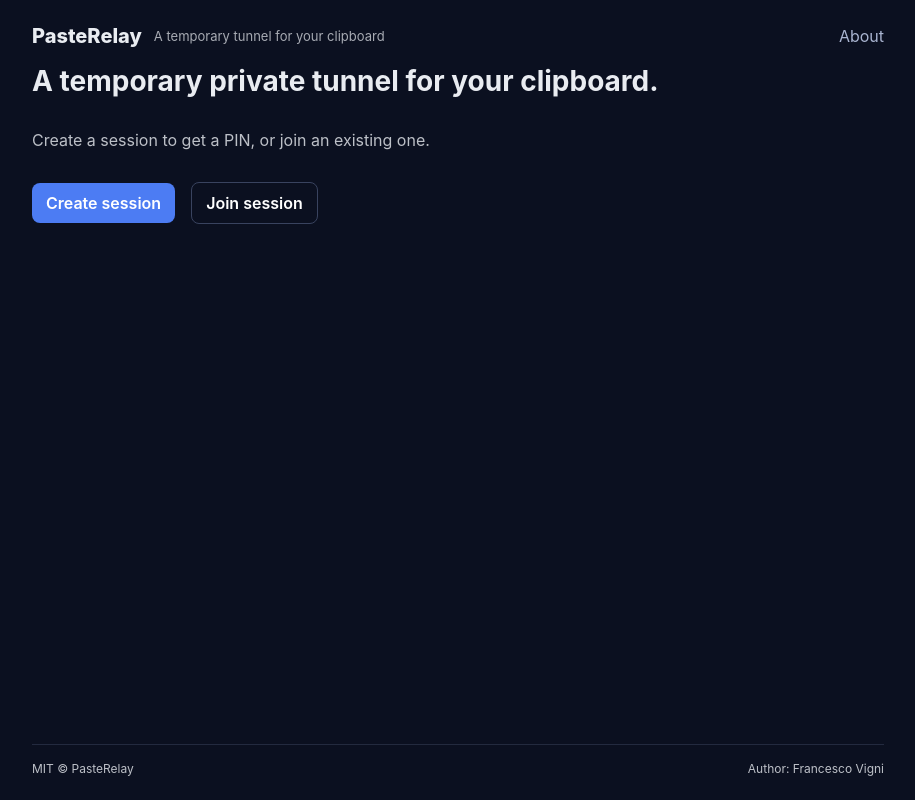
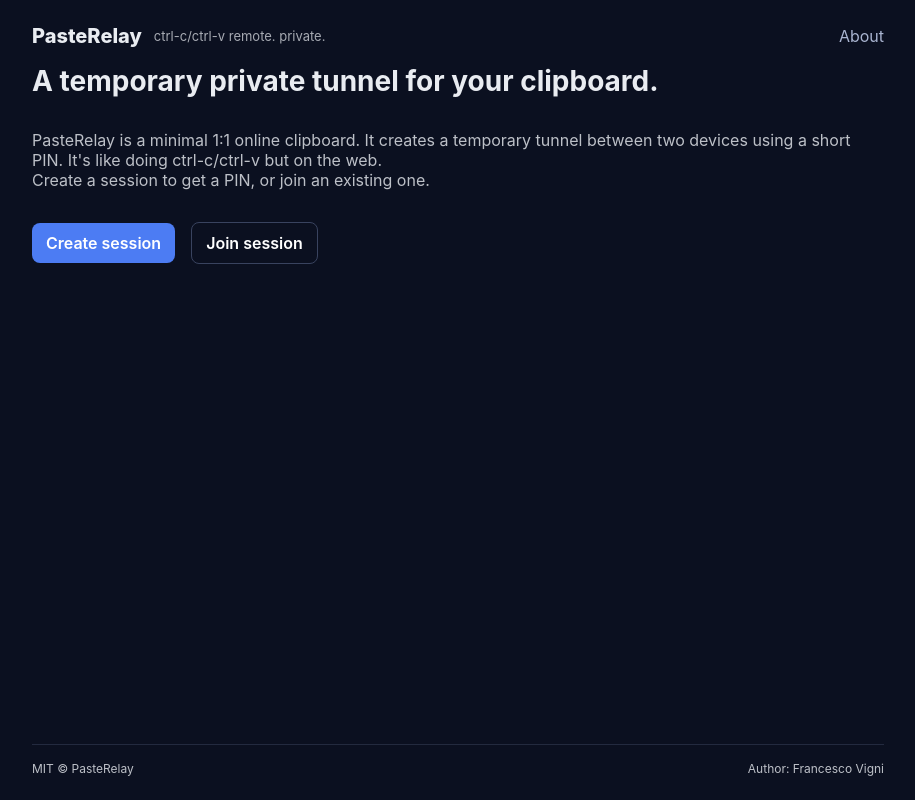
Before and after one commit to vignif/PasteRelay, a Next.js app in the folder apps/web/: page / in a window 1280 px wide. Shown: the whole page, without its empty margins (182-1097 px from the left). Built offline with nearby package versions, Linux system fonts and the light colour scheme.

Commit message:
explanation

```diff
--- a/apps/web/app/layout.tsx
+++ b/apps/web/app/layout.tsx
@@ -8,7 +8,7 @@ export default function RootLayout({ children }: { children: any }) {
         <div className="container">
           <header className="header">
             <Link href="/" className="brand">PasteRelay</Link>
-            <div className="tagline">A temporary tunnel for your clipboard</div>
+            <div className="tagline">ctrl-c/ctrl-v remote. private.</div>
             <nav className="nav">
               <Link href="/about" className="link-muted">About</Link>
             </nav>
--- a/apps/web/app/page.tsx
+++ b/apps/web/app/page.tsx
@@ -4,7 +4,11 @@ export default function Page() {
   return (
     <div className="main-grid">
       <h1 className="title-xl">A temporary private tunnel for your clipboard.</h1>
-      <p className="text-muted">Create a session to get a PIN, or join an existing one.</p>
+      <p className="text-muted">
+        PasteRelay is a minimal 1:1 online clipboard. It creates a temporary tunnel between two devices using a short PIN.
+        It's like doing ctrl-c/ctrl-v but on the web.
+        <br />
+        Create a session to get a PIN, or join an existing one.</p>
       <div className="row" style={{ gap: 16 }}>
         <Link href="/create" className="btn">Create session</Link>
         <Link href="/join" className="btn-ghost">Join session</Link>
```
